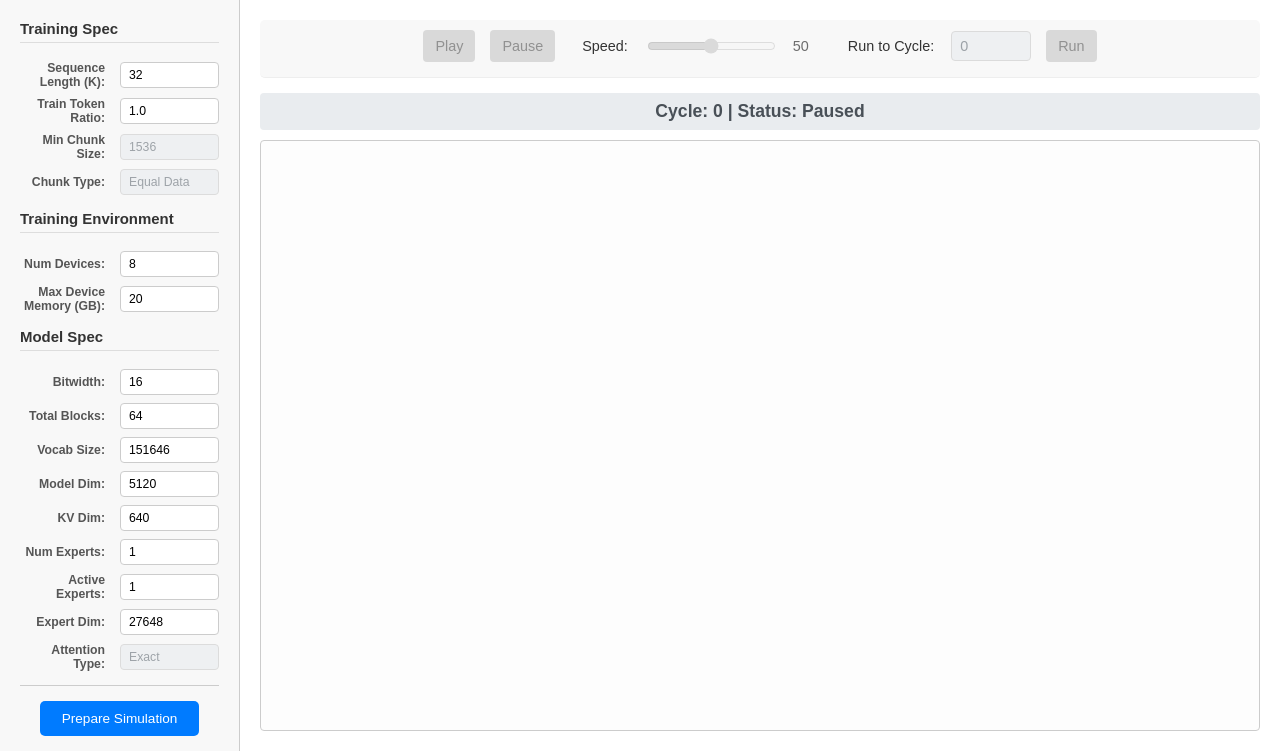
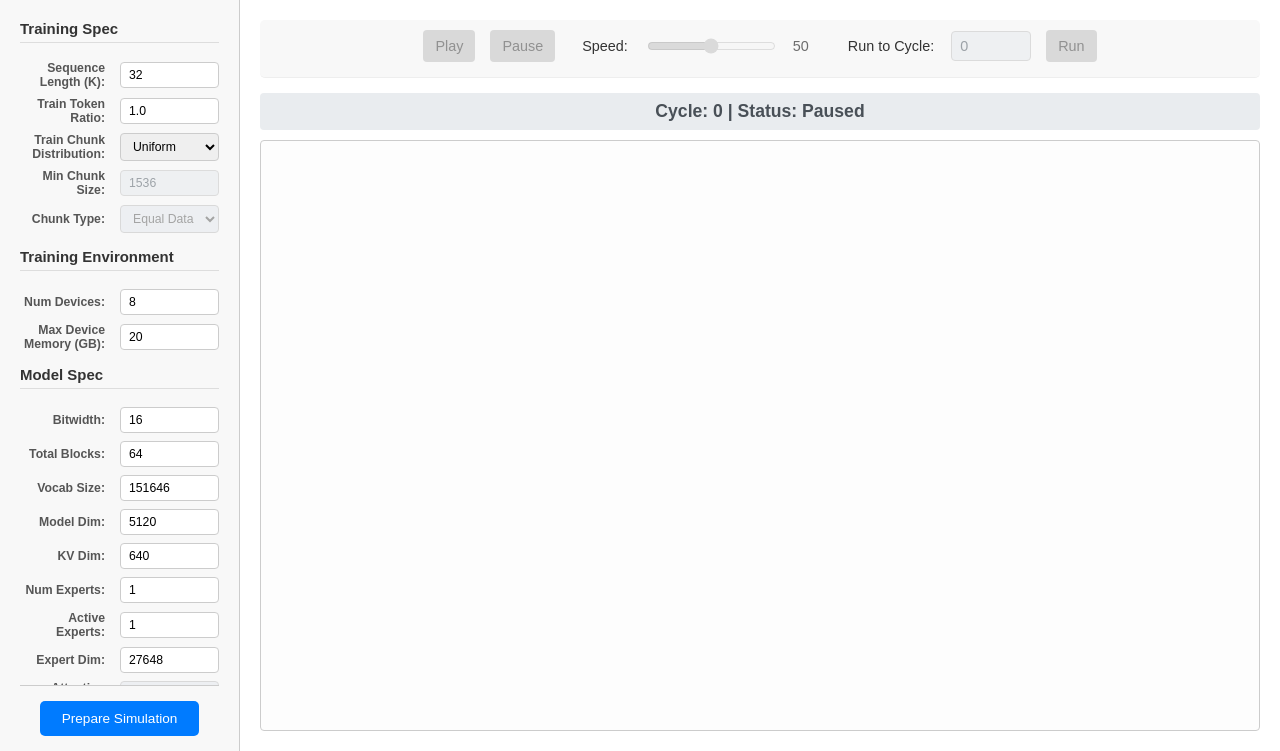
Before and after one commit to als244/ml_dataflow, a Flask app: page / in a window 1280 px wide. Shown: the part 49-800 px from the top of the page. Run offline with Flask 2, Linux system fonts and the light colour scheme.

Commit message:
Update form to show uniform train chunks but have it blocked (not implemented in sim yet)

```diff
--- a/libdataflowring/sim_app/templates/index.html
+++ b/libdataflowring/sim_app/templates/index.html
@@ -23,10 +23,18 @@
                         <input type="number" id="seqlen" name="seqlen" value="32" min="1" required>
                         <label for="train_token_ratio">Train Token Ratio:</label>
                         <input type="number" id="train_token_ratio" name="train_token_ratio" value="1.0" step="0.05" min="0.05" max="1.0" required>
+                        <label for="train_chunk_distribution">Train Chunk Distribution:</label>
+                        <select id="train_chunk_distribution" name="train_chunk_distribution" disabled>
+                            <option value="Uniform" selected>Uniform</option>
+                            <option value="Suffix">Suffix</option>
+                        </select>
                         <label for="min_chunk_size">Min Chunk Size:</label>
                         <input type="number" id="min_chunk_size" name="min_chunk_size" value="1536" min="1" required disabled>
                         <label for="chunk_type">Chunk Type:</label>
-                        <input type="text" id="chunk_type" name="chunk_type" value="Equal Data" disabled>
+                        <select id="chunk_type" name="chunk_type" disabled>
+                            <option value="Equal Data" selected>Equal Data</option>
+                            <option value="Equal Computation">Equal Computation</option>
+                        </select>
                     </div>
 
                     <div id="param-grid">
@@ -56,7 +64,12 @@
                         <label for="expert_dim">Expert Dim:</label>
                         <input type="number" id="expert_dim" name="expert_dim" value="27648" min="1" step="1" required>
                         <label for="attn_type">Attention Type:</label>
-                        <input type="text" id="attn_type" name="attn_type" value="Exact" disabled>
+                        <select id="attn_type" name="attn_type" disabled>
+                            <option value="Exact" selected>Exact</option>
+                            <option value="Approximate">Approximate</option>
+                            <option value="Hierarchical">Hierarchical</option>
+                            <option value="Sparse">Sparse</option>
+                        </select>
                     </div>
 
                     <div id="param-grid">
```
